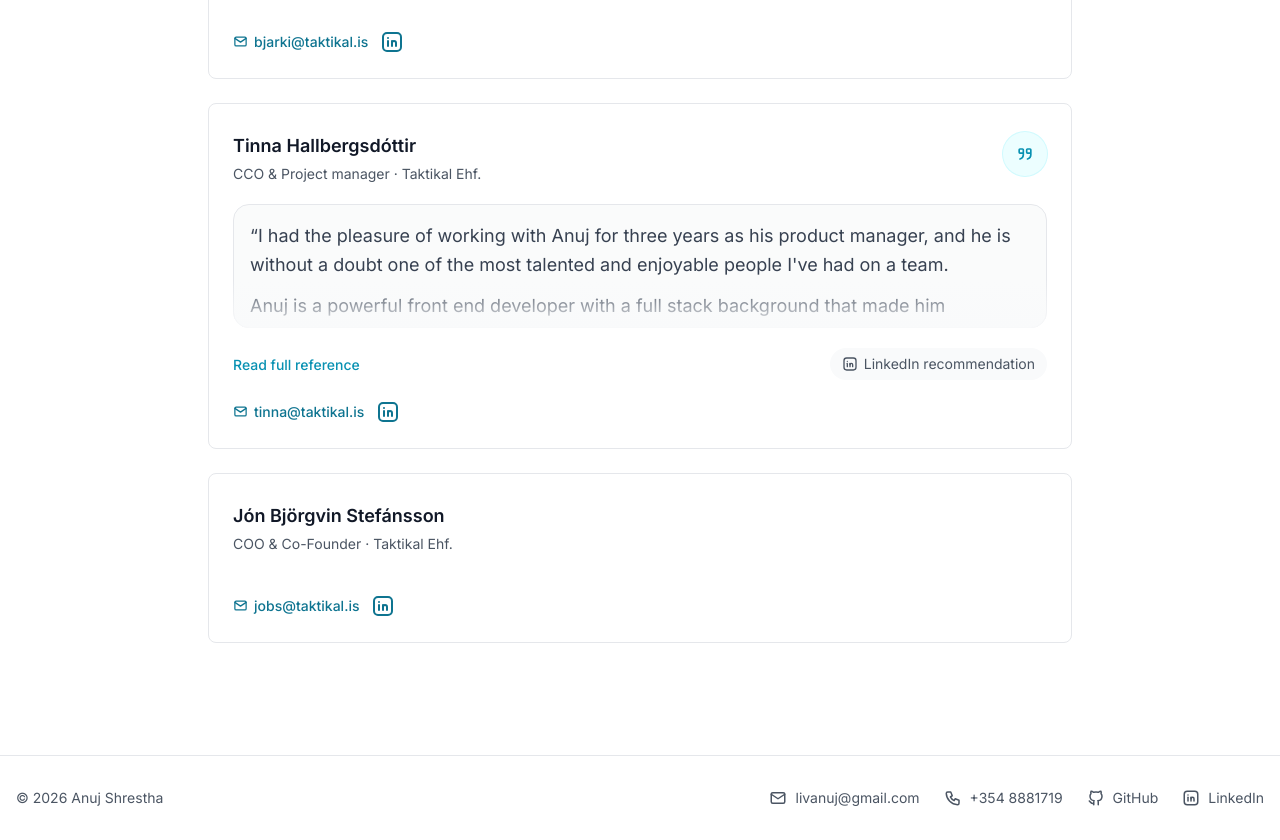
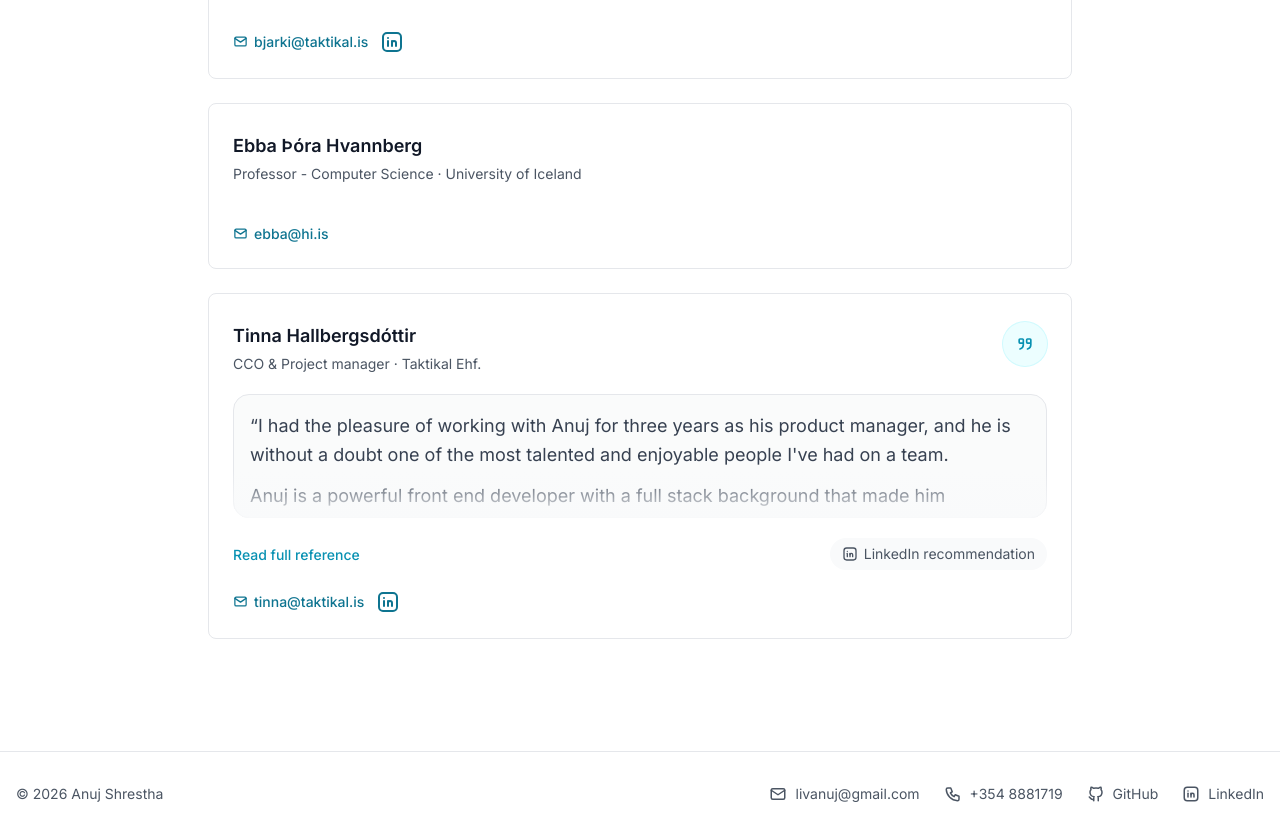
Before and after one commit to livanuj/portfolio, a Next.js app: page /bio in a window 1280 px wide. Shown: the part 5260-6100 px from the top of the page. Built offline with nearby package versions, Linux system fonts and the light colour scheme.

Commit message:
update references

```diff
--- a/src/data/references.ts
+++ b/src/data/references.ts
@@ -7,6 +7,12 @@ export const references: ReferenceItem[] = [
     company: "Taktikal Ehf.",
     email: "bjarki@taktikal.is",
     link: "https://www.linkedin.com/in/bjarki",
+  },
+  {
+    name: "Ebba Þóra Hvannberg ",
+    title: "Professor - Computer Science",
+    company: "University of Iceland",
+    email: "ebba@hi.is",
   },
   {
     name: "Tinna Hallbergsdóttir",
@@ -19,11 +25,4 @@ export const references: ReferenceItem[] = [
     quote:
       "I had the pleasure of working with Anuj for three years as his product manager, and he is without a doubt one of the most talented and enjoyable people I've had on a team. \n Anuj is a powerful front end developer with a full stack background that made him exceptionally versatile and valuable. Our products have a highly complex front end, and he handled that complexity with skill and confidence. He was a core part of the team behind SmartFlows, our flagship product, and was instrumental in building it out, including its conditional logic functionality, a technically demanding piece of work that required both deep technical ability and a strong understanding of the product. He has the rare quality of being able to take on hard problems and deliver clean, reliable solutions without a lot of hand-holding. \n Beyond his technical skills, Anuj is genuinely one of the warmest and most positive people I've worked with. He brings a kind of energy to a team that is hard to put into words but very easy to notice. He and his wife have made their home here in Iceland, and he is very much a part of the fabric of the team and the community around him. \n Any company that brings Anuj on board will be getting an exceptional developer and an even better person.",
   },
-  {
-    name: "Jón Björgvin Stefánsson",
-    title: "COO & Co-Founder",
-    company: "Taktikal Ehf.",
-    email: "jobs@taktikal.is",
-    link: "https://www.linkedin.com/in/mrjobs/",
-  },
 ];
```
